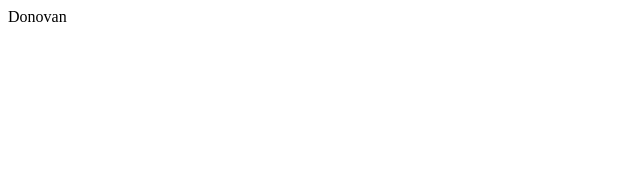
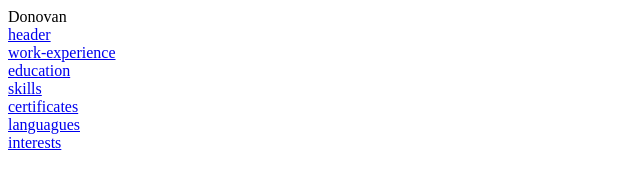
Before and after one commit to D0n0Van-NETIZEN/mycv-2026, a plain HTML site: page index.html in a window 1280 px wide. Shown: the whole page, without its empty margins (0-640 px from the left). Drawn offline with Linux system fonts and the light colour scheme.

Commit message:
add index.html

```diff
--- a/index.html
+++ b/index.html
@@ -1 +1,9 @@
-Donovan
+Donovan <br>
+
+<a href="header.html"> header </a> <br>
+<a href="work-experience.html"> work-experience </a> <br>
+<a href="education.html"> education </a> <br>
+<a href="skills.html"> skills </a> <br>
+<a href="certificates.html"> certificates </a> <br>
+<a href="languages.html"> languagues </a> <br>
+<a href="interests.html"> interests </a> <br>
```
